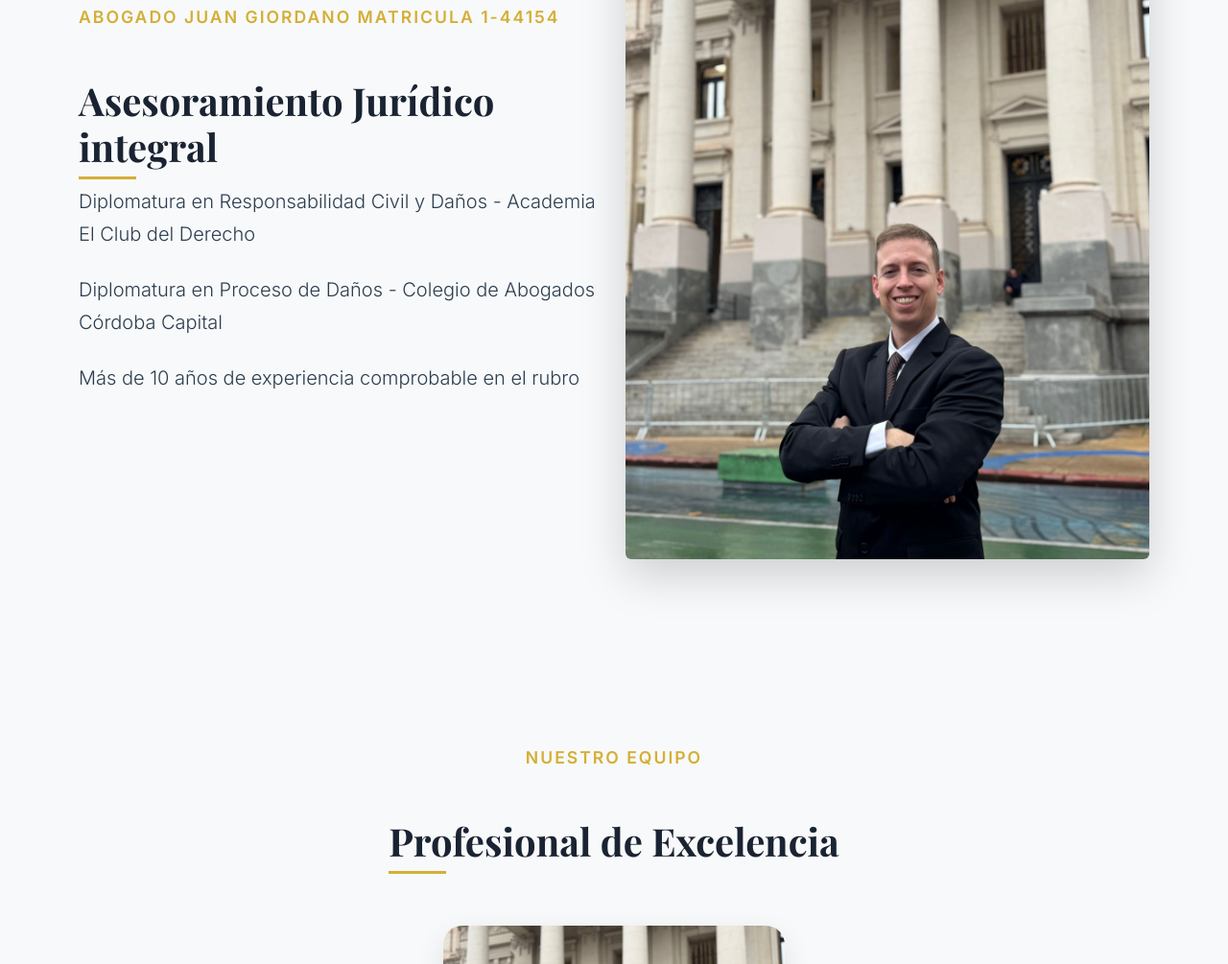
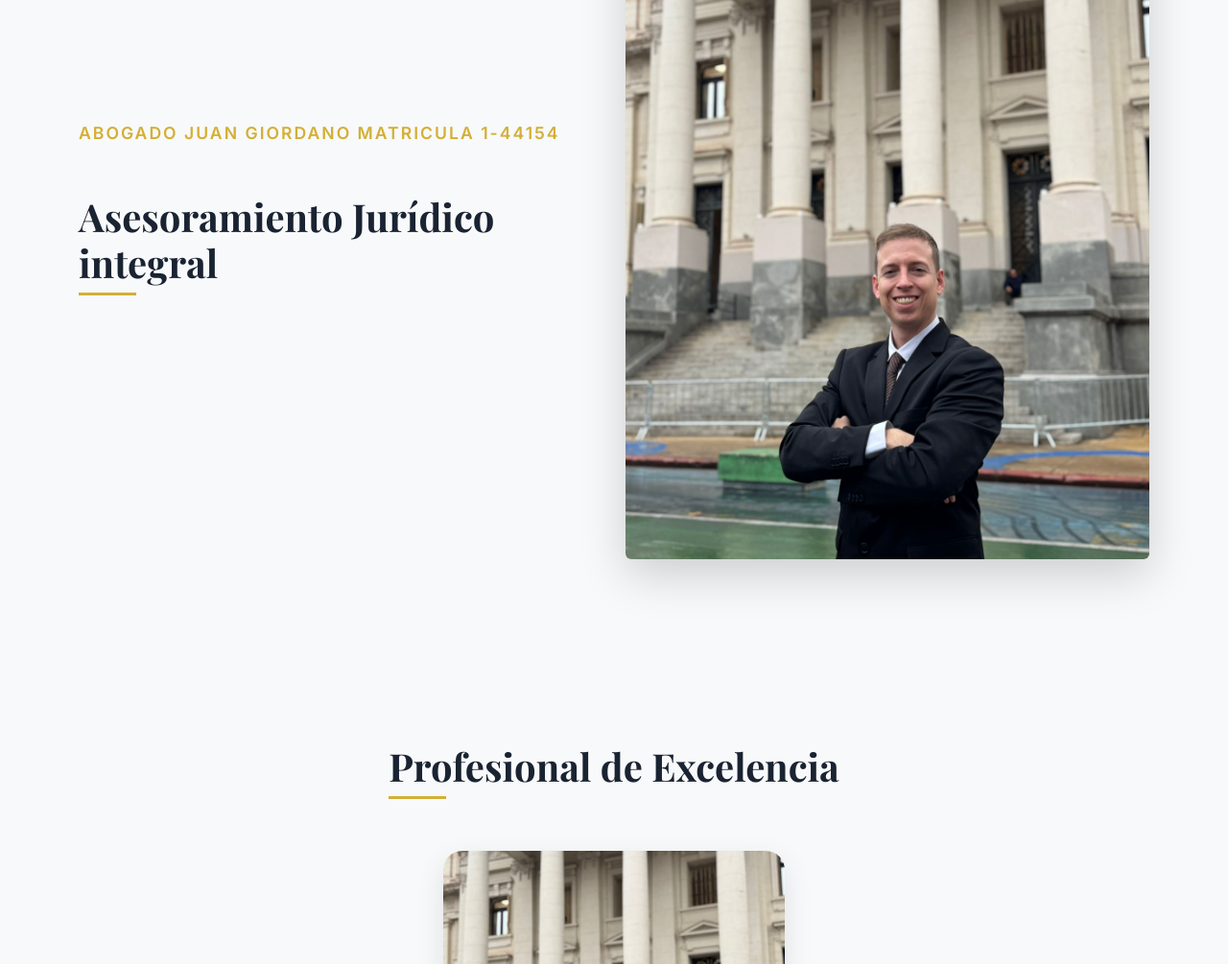
Before and after one commit to Ortiz21402098/abogadojuangiordano, a plain HTML site: page index.html in a window 1280 px wide. Shown: the part 1041-2046 px from the top of the page at 96% size. Drawn offline with nearby package versions, Linux system fonts and the light colour scheme.

Commit message:
Update index.html

```diff
--- a/index.html
+++ b/index.html
@@ -545,15 +545,6 @@
                     <h2 class="section-title" data-aos="fade-right" data-aos-delay="100">
                         Asesoramiento Jurídico integral
                     </h2>
-                    <p class="lead mb-4" data-aos="fade-right" data-aos-delay="200">
-                        Diplomatura en Responsabilidad Civil y Daños - Academia El Club del Derecho
-                    </p>
-                    <p class="lead mb-4" data-aos="fade-right" data-aos-delay="200">
-                        Diplomatura en Proceso de Daños - Colegio de Abogados Córdoba Capital
-                    </p>
-                    <p class="lead mb-4" data-aos="fade-right" data-aos-delay="200">
-                        Más de 10 años de experiencia comprobable en el rubro
-                    </p>
                 </div>
                 <div class="col-lg-6">
                     <div class="position-relative" data-aos="fade-left">
@@ -569,7 +560,6 @@
     <section id="team" class="team-section">
         <div class="container">
             <div class="text-center mb-5">
-                <div class="section-subtitle" data-aos="fade-up">Nuestro Equipo</div>
                 <h2 class="section-title" data-aos="fade-up" data-aos-delay="100">
                     Profesional de Excelencia
                 </h2>
```
